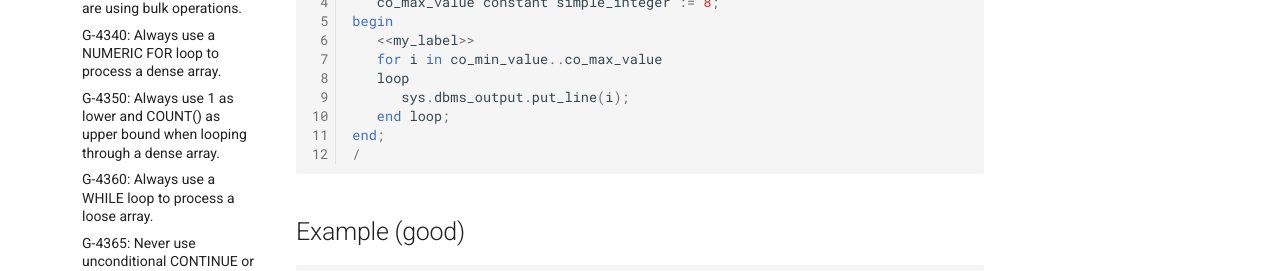
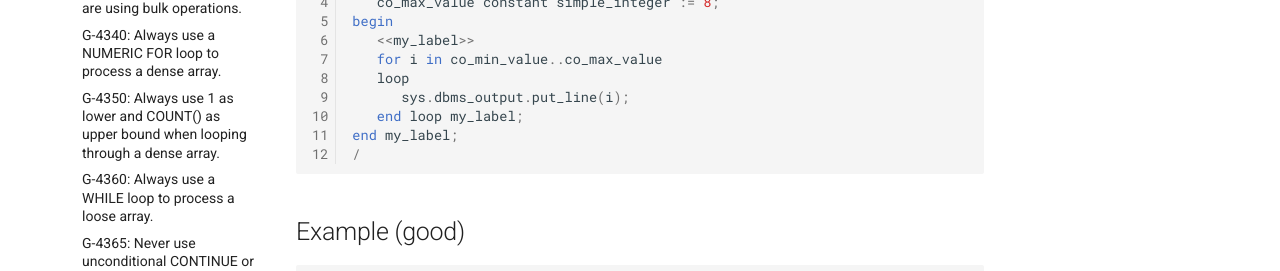
Before and after one commit to Trivadis/plsql-and-sql-coding-guidelines, an MkDocs documentation site: the page built from docs/4-language-usage/4-control-structures/3-flow-control/g-4325.md, in a window 1280 px wide and 1222 px high. Shown: the part 619-890 px from the top of the window. Built offline with MkDocs 1.6.1 and Material for MkDocs 9.7.7, drawn with Linux system fonts in a browser that asks for light colours; comment, search, counter and statistics services are not loaded; the version menu is left out.

Commit message:
Fixes #163 - add label to end loop

````diff
--- a/docs/4-language-usage/4-control-structures/3-flow-control/g-4325.md
+++ b/docs/4-language-usage/4-control-structures/3-flow-control/g-4325.md
@@ -19,8 +19,8 @@ begin
    for i in co_min_value..co_max_value
    loop
       sys.dbms_output.put_line(i);
-   end loop;
-end;
+   end loop my_label;
+end my_label;
 /
 ```
 
````
